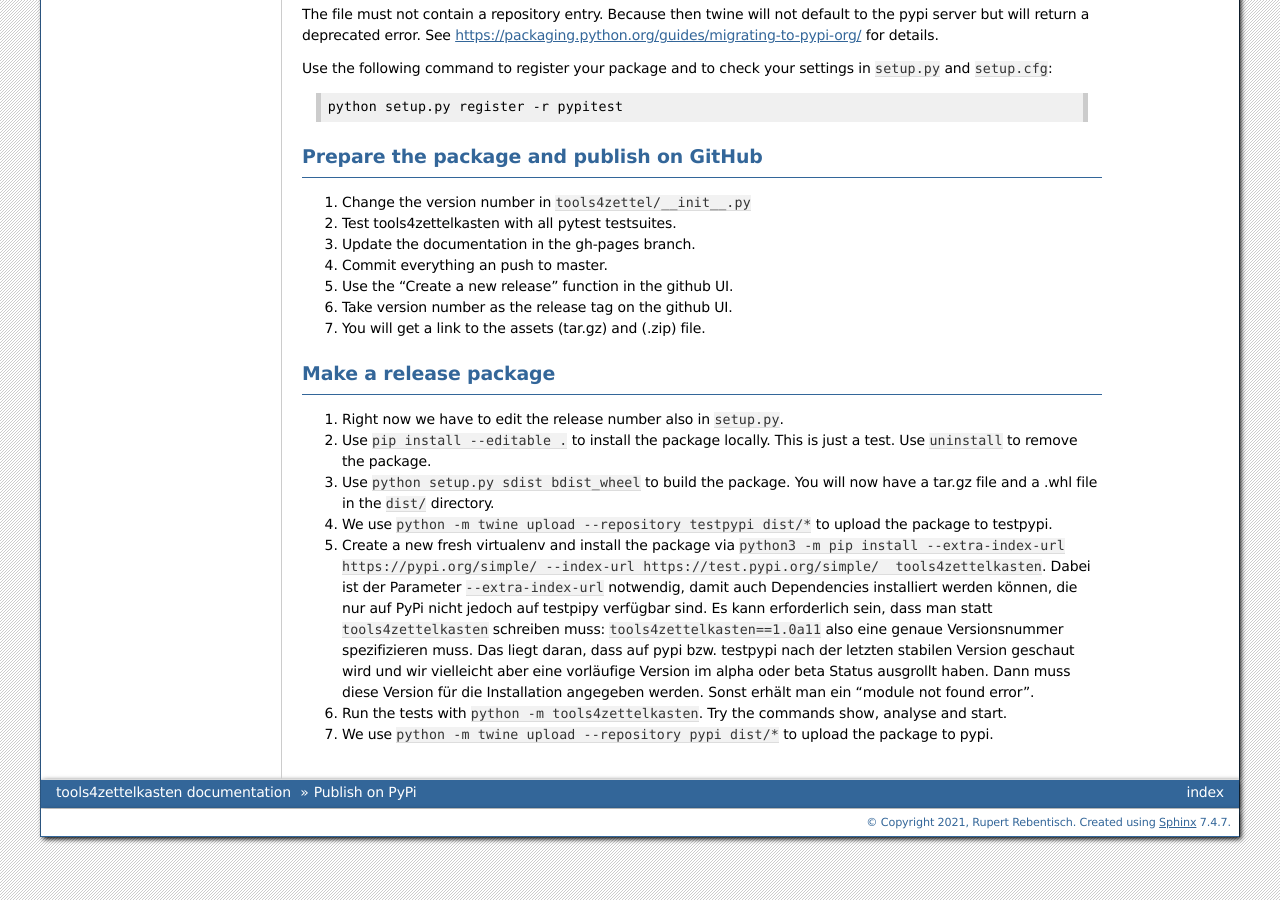
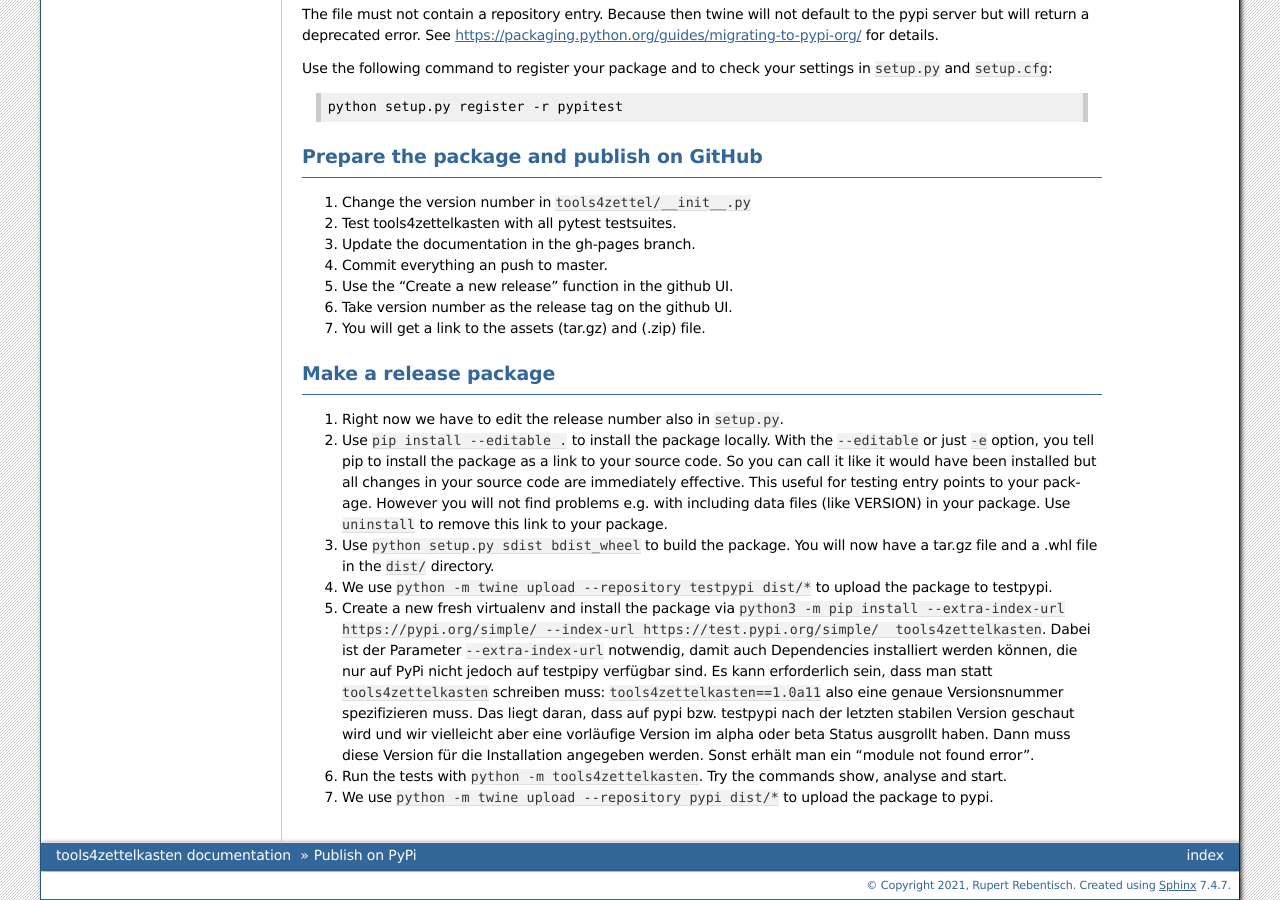
Before and after one commit to rreben/tools4zettelkasten, a Sphinx documentation site: the page built from docs_source/source/publish_on_PyPi.rst, in a window 1280 px wide and 900 px high, scrolled down 646 px. Built offline with Sphinx 7.4.7, drawn with Linux system fonts in a browser that asks for light colours; the version number could not be read and is left out.

Commit message:
improved documentation

```diff
--- a/docs_source/source/publish_on_PyPi.rst
+++ b/docs_source/source/publish_on_PyPi.rst
@@ -64,8 +64,13 @@ Make a release package
 ----------------------
 
 1. Right now we have to edit the release number also in ``setup.py``.
-2. Use ``pip install --editable .`` to install the package locally.
-   This is just a test. Use ``uninstall`` to remove the package.
+2. Use ``pip install --editable .`` to install the package locally. With the
+   ``--editable`` or just ``-e`` option, you tell pip to install the package as
+   a link to your source code. So you can call it like it would have been
+   installed but all changes in your source code are immediately effective.
+   This useful for testing entry points to your package. However you will not
+   find problems e.g. with including data files (like VERSION) in your package.
+   Use ``uninstall`` to remove this link to your package.
 3. Use ``python setup.py sdist bdist_wheel`` to build the package.
    You will now have a tar.gz file and a .whl file in the ``dist/`` directory.
 4. We use ``python -m twine upload --repository testpypi dist/*``
```
